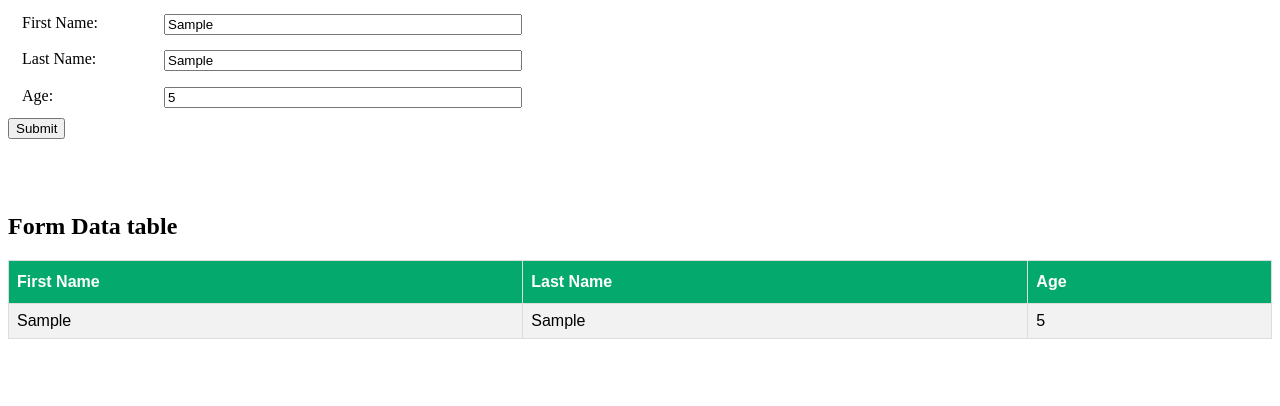
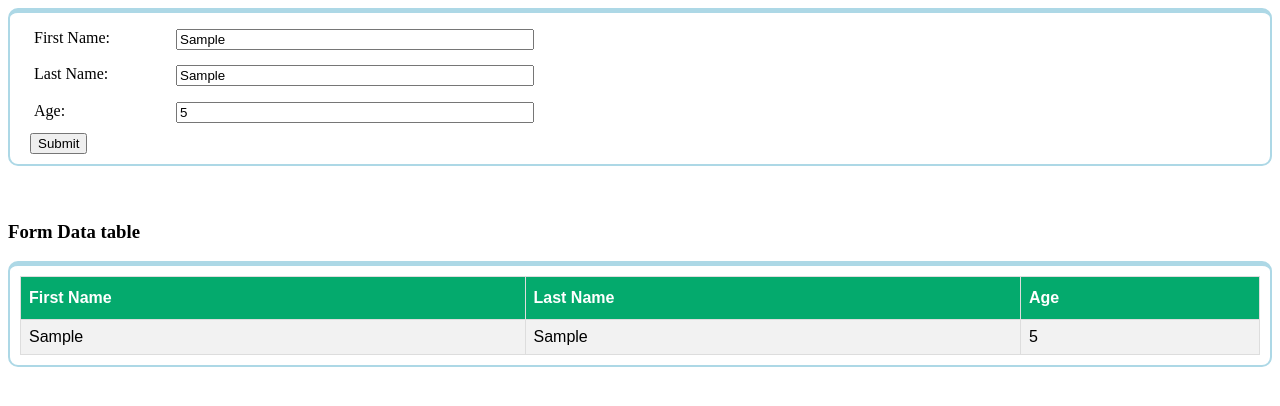
Before and after one commit to PipelineTest-VP/html-form-table, a plain HTML site: page index.html in a window 1280 px wide. Both pictures are taken after typing "Sample", "Sample", "5" into the empty fields and a click on the button "Submit". Drawn offline with Linux system fonts and the light colour scheme.

Commit message:
Updates for existing records

```diff
--- a/index.html
+++ b/index.html
@@ -6,7 +6,8 @@
   <link rel="stylesheet" href="styles.css">
 </head>
 <body>
-    <form action="" id="myForm" name="myForm">
+    <section class="card">
+        <form action="" id="myForm" name="myForm" style="margin: 10px;">
             <fieldset>
                 <label class="label" for="firstName">First Name:</label>
                 <input class="input" type="text" name="firstName" id="firstName" placeholder="First Name" value="">
@@ -22,10 +23,16 @@
                 <input type="number" name="age" id="age" placeholder="Your Age" value="">
             </fieldset>
             <br>
-        <button type="submit">Submit</button>
+            <button type="submit" style="margin-left: inherit;">Submit</button>
         </form>
-    <br><br><br>
-    <h2>Form Data table</h2>
+    </section>
+
+    <br><br>
+
+    <h3>Form Data table</h3>
+
+    <section class="card">
+        <section style="margin: 10px;">
             <table id="dataTable">
                 <tr>
                     <th>First Name</th>
@@ -33,6 +40,8 @@
                     <th>Age</th>
                 </tr>
             </table>
+        </section>
+    </section>
 
     <script src="index.js"></script>
 </body>
--- a/index.js
+++ b/index.js
@@ -1,23 +1,54 @@
 let myForm = document.getElementById("myForm");
 
 function addRow(tableID) {
-    var table = document.getElementById(tableID);
-    var rowCount = table.rows.length;
-    var row = table.insertRow(rowCount);
-    var colCount = table.rows[0].cells.length;
-    for(var i=0; i<colCount; i++) {
-        var newcell	= row.insertCell(i);
-        switch(i) {
+    let table = document.getElementById(tableID);
+    let rowCount = table.rows.length;
+    let colCount = table.rows[0].cells.length;
+
+    let firstName = document.getElementById("firstName").value;
+    let lastName = document.getElementById("lastName").value;
+    let age = document.getElementById("age").value;
+
+    let recordAlreadyExists = false;
+    for(let loopVar = 0; loopVar < rowCount; loopVar++) {
+        let existingRow = table.rows[loopVar];
+
+        let firstNameMatched = false;
+        let lastNameMatched = false;
+        let ageMatched = false;
+
+        for(let colLoopVar = 0; colLoopVar < colCount; colLoopVar++) {
+            if(colLoopVar == 0 && firstName == existingRow.cells[colLoopVar].innerHTML) {
+                firstNameMatched = true;
+            }
+
+            if(colLoopVar == 1 && lastName == existingRow.cells[colLoopVar].innerHTML) {
+                lastNameMatched = true;
+            }
+
+            if(colLoopVar == 2 && age == parseInt(existingRow.cells[colLoopVar].innerHTML)) {
+                ageMatched = true;
+            }
+        }
+
+        if(firstNameMatched && lastNameMatched && ageMatched) {
+            recordAlreadyExists = true;
+            break;
+        }
+    }
+
+    if(!recordAlreadyExists) {
+        let row = table.insertRow(rowCount);
+        for(let loopVar = 0; loopVar < colCount; loopVar++) {
+            var newcell	= row.insertCell(loopVar);
+            switch(loopVar) {
                 case 0:
-                let firstName = document.getElementById("firstName").value;
                     newcell.innerHTML = firstName;
                     break;
                 case 1:
-                let lastName = document.getElementById("lastName").value;
                     newcell.innerHTML = lastName;
                     break;
                 case 2:
-                let age = document.getElementById("age").value;
                     newcell.innerHTML = age;
                     break;
                 default:
@@ -25,6 +56,10 @@ function addRow(tableID) {
             }
 
         }
+    } else {
+        alert("Record already exists!!!");
+    }
+
 }
 
 if(myForm) {
--- a/styles.css
+++ b/styles.css
@@ -31,3 +31,9 @@ fieldset input{
   background-color: #04AA6D;
   color: white;
 }
+
+.card {
+  border: 2px solid lightblue;
+  border-radius: 10px;
+  border-top-width: thick;
+}
```
Lines whose indentation alone changed are shown as unchanged.
